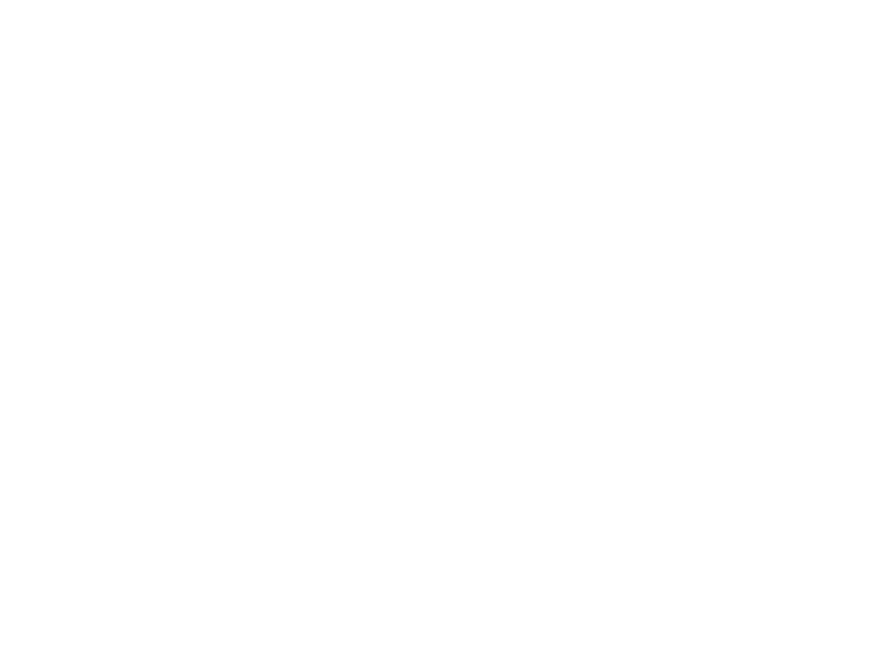
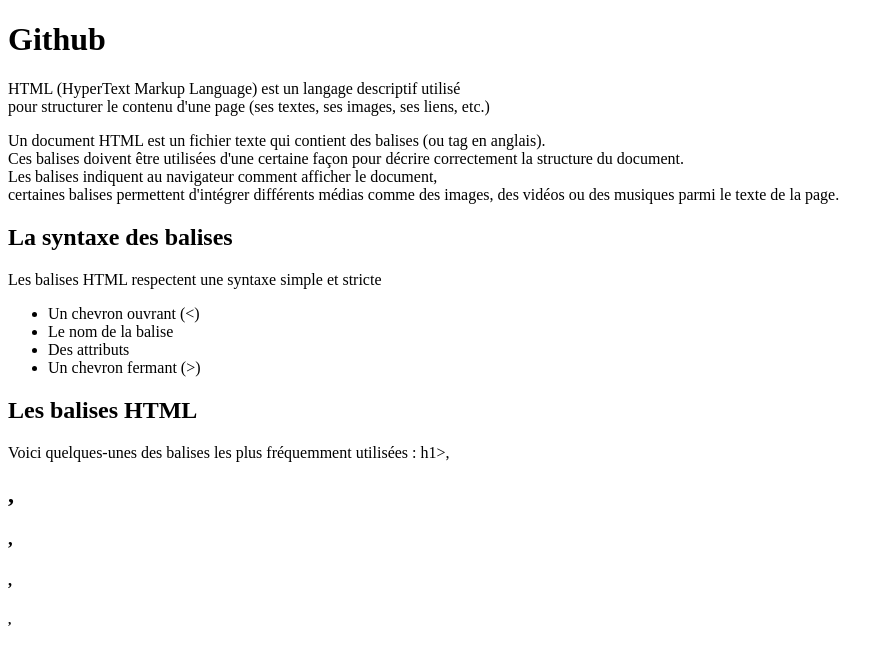
Before and after one commit to Sjebril87/cheatsheets, a plain HTML site: page index.html in a window 1280 px wide. Shown: the whole page, without its empty margins (0-894 px from the left). Drawn offline with Linux system fonts and the light colour scheme.

Commit message:
Introduction de HTML

```diff
--- a/index.html
+++ b/index.html
@@ -6,6 +6,33 @@
     <title>toto</title>
 </head>
 <body>
+    <h1>Github</h1>
+    <header>
+        HTML (HyperText Markup Language) est un langage descriptif utilisé </br>
+        pour structurer le contenu d'une page (ses textes, ses images, ses liens, etc.)
+    </header>
+    <section>
+        <p>
+            Un document HTML est un fichier texte qui contient des balises (ou tag en anglais).</br>
+             Ces balises doivent être utilisées d'une certaine façon pour décrire correctement la structure du document.</br>
+              Les balises indiquent au navigateur comment afficher le document, </br>
+              certaines balises permettent d'intégrer différents médias comme des images, des vidéos ou des musiques parmi le texte de la page.
+        </p>
+        <h2>La syntaxe des balises</h2>
+        Les balises HTML respectent une syntaxe simple et stricte
+            <ul>
+                <li>Un chevron ouvrant (<)</li>
+                <li>Le nom de la balise</li>
+                <li>Des attributs</li>
+                <li>Un chevron fermant (>)</li>
+            </ul>
+            <h2>Les balises HTML</h2>
+            <p>
+                Voici quelques-unes des balises les plus fréquemment utilisées :
 
+                h1>, <h2>, <h3>, <h4>, <h5>, <h6>
+            </p>
+
+    </section>
 </body>
 </html>
```
